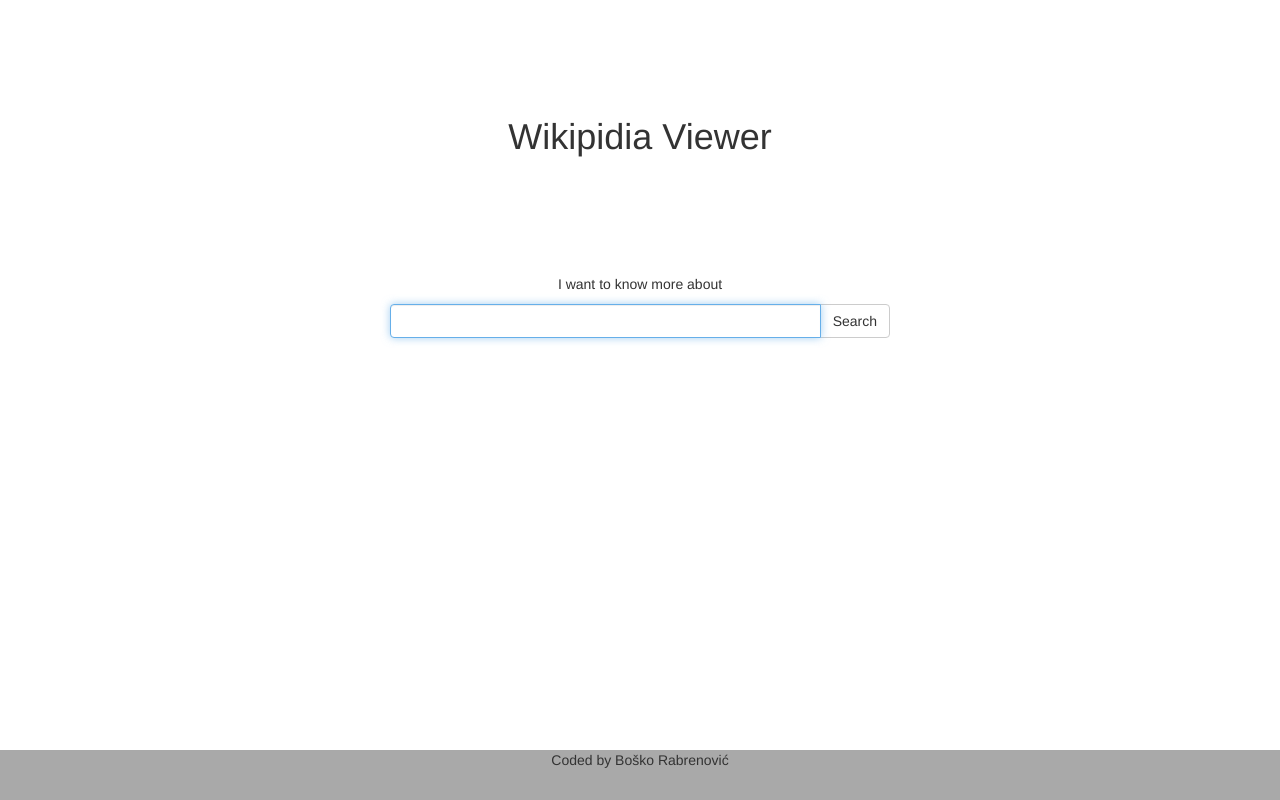
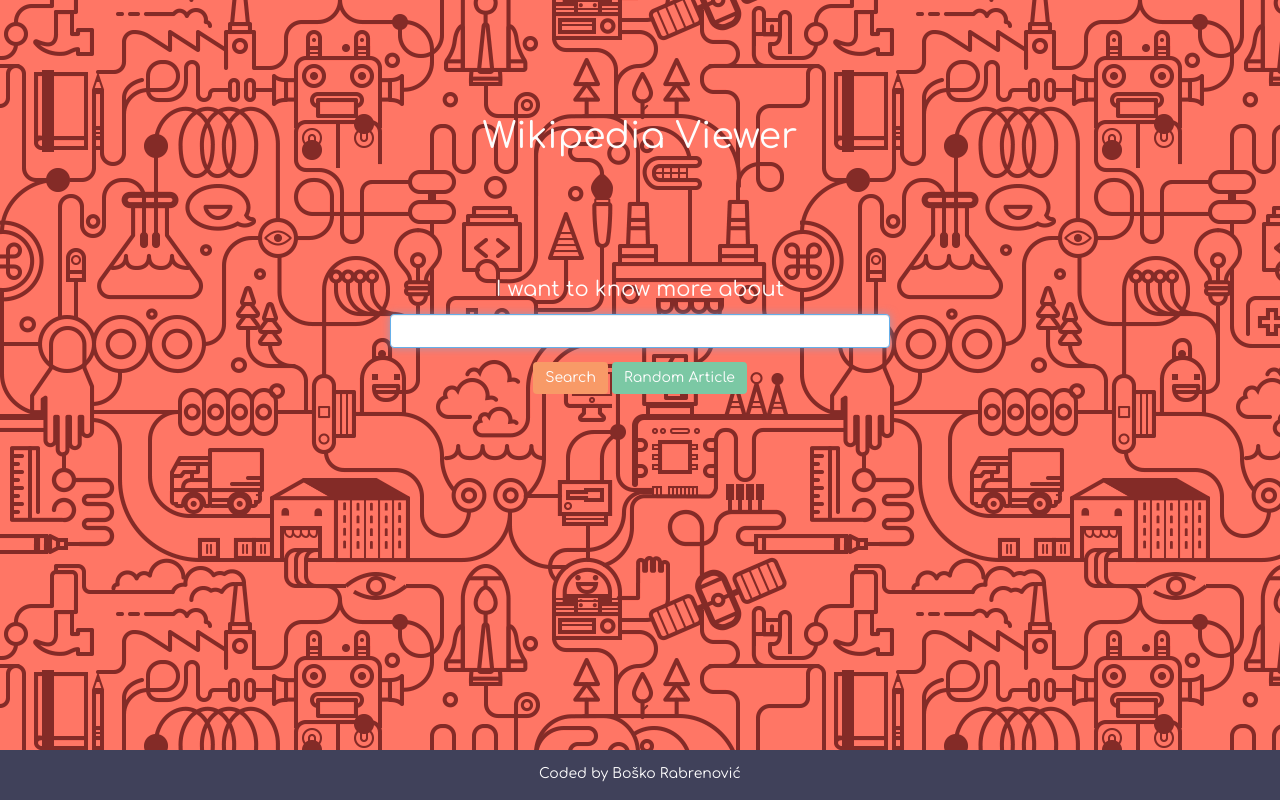
Before and after one commit to boniverski/wikipedia-viewer, a plain HTML site: page index.html in a window 1280 px wide. Drawn offline with nearby package versions, Linux system fonts and the light colour scheme.

Commit message:
main design

```diff
--- a/css/style.css
+++ b/css/style.css
@@ -1,6 +1,20 @@
+* {
+  color: #FDFDFD;
+  font-family: Comfortaa, Arial, sans-serif;
+}
+
+body {
+  background-image: url("../image/science.png");
+  background-repeat: repeat;
+}
+
 h1 {
   margin-top: 10%;
   margin-bottom: 10%;
+}
+
+p {
+  font-size: 1.5em;
 }
 
 .search-box {
@@ -9,11 +23,60 @@
   margin-right: auto;
 }
 
+/**** BUTTONS ****/
+.buttons {
+  margin-top: 1em;
+}
+
+.btn {
+  color: #FDFDFD;
+  background: #F89A67;
+}
+
+.btn:nth-of-type(2) {
+  background: #7BC8A4;
+}
+
+.btn, .btn:hover {
+  border-style: none;
+}
+/*********************/
+
+
 footer {
-  background: darkgray;
+  background: #40415A;
   position: absolute;
   text-align: center;
   height: 50px;
+  width: 100%;
   bottom: 0;
-  width: 100%;
+  padding-top: 1em;
 }
+
+/* SEARCH BOX */
+
+/***************************************/
+
+/* MEDIA QUERIES */
+
+@media (max-width: 575px) {
+  .search-box {
+    margin-top: 5em;
+  }
+}
+
+@media (min-width: 576px) and (max-width: 767px) {
+  .search-box {
+    margin-top: 5em;
+  }
+}
+
+@media (min-width: 768px) and (max-width: 990px) {
+  .search-box {
+    margin-top: 5em;
+  }
+}
+
+@media (min-width: 991px) {
+
+}
--- a/index.html
+++ b/index.html
@@ -3,7 +3,9 @@
   <head>
     <meta lang="en">
     <meta charset="utf-8">
-    <title>Wikipidia Viewer</title>
+    <meta name="viewport" content="initial-scale=1.0, maximum-scale=1.0, user-scalable=no" />
+    <title>Wikipedia Viewer</title>
+    <link href="https://fonts.googleapis.com/css?family=Comfortaa:400,700&amp;subset=cyrillic-ext" rel="stylesheet">
     <link rel="stylesheet" href="https://maxcdn.bootstrapcdn.com/bootstrap/3.3.7/css/bootstrap.min.css">
     <link rel="stylesheet" href="css/style.css">
   </head>
@@ -11,21 +13,30 @@
 
     <div class="container">
       <div class="row">
-        <h1 class="col-lg-12 col-sm-12 text-center">Wikipidia Viewer</h1>
+        <h1 class="col-lg-12 col-sm-12 text-center">Wikipedia Viewer</h1>
       </div>
       <div class="search-box text-center">
         <div>
           <p>I want to know more about</p>
         </div>
-        <div class="input-group">
+        <div class="form-group search-form">
+          <input type="text" class="form-control" autofocus>
+          <div class="buttons">
+            <button type="button" class="btn btn-default">Search</button>
+            <button type="button" class="btn btn-default">Random Article</button>
+          </div>
+        </div>
+        <!-- <div class="input-group">
           <input type="text" class="form-control" autofocus>
           <span class="input-group-btn">
             <button class="btn btn-default" type="button">Search</button>
           </span>
-        </div><!-- /input-group -->
+        </div><! /input-group -->
       </div>
     </div>
-    <footer>Coded by Boško Rabrenović</footer>
+    <footer>
+      Coded by Boško Rabrenović
+    </footer>
 
 
   <script src="https://ajax.googleapis.com/ajax/libs/jquery/3.2.1/jquery.min.js"></script>
```
Also changed, not shown: image/science.png (added).
